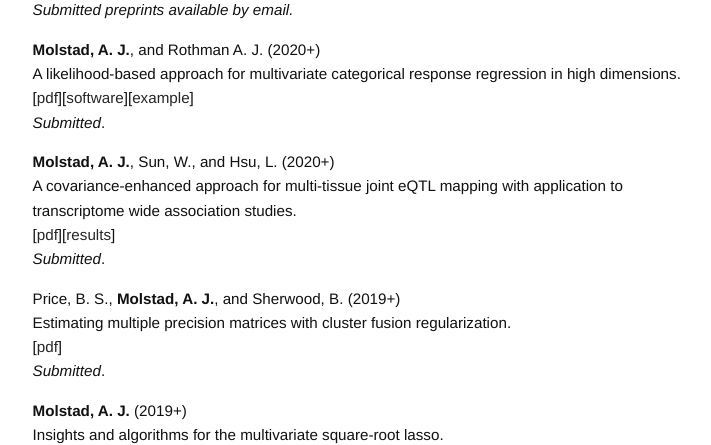
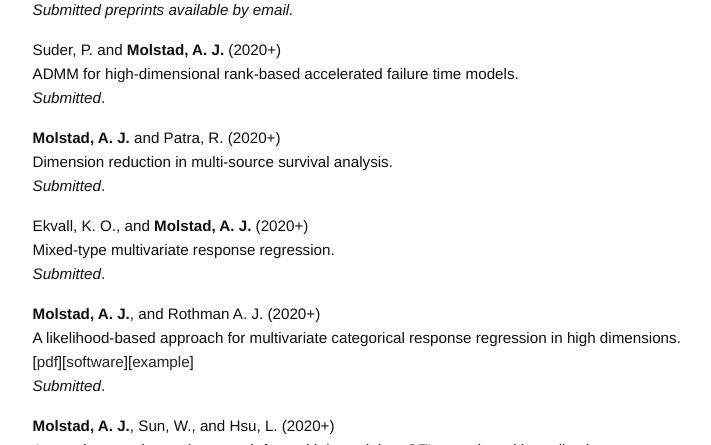
Before and after one commit to ajmolstad/ajmolstad.github.io, a Jekyll site: the page built from research.md, in a window 1280 px wide and 900 px high, cut to the strip 455-900 px from the top of the window. Shown: the whole strip, without its empty margins (275-986 px from the left). Built offline with Jekyll 4.4.1, drawn with Linux system fonts in a browser that asks for light colours.

Commit message:
Update research.md

```diff
--- a/research.md
+++ b/research.md
@@ -8,17 +8,17 @@ permalink: /research/
 
 *Submitted preprints available by email.*
 
-<!-- Suder, P. and **Molstad, A. J.** (2020+)<br>
+Suder, P. and **Molstad, A. J.** (2020+)<br>
 ADMM for high-dimensional rank-based accelerated failure time models.<br>
-*Submitted*. <br> -->
+*Submitted*. <br>
 
-<!-- **Molstad, A. J.** and Patra, R. (2020+)<br>
-Dimension reduction in high-dimensional pan-cancer survival analysis under proportional hazards. <br>
-*Submitted*. <br> -->
+**Molstad, A. J.** and Patra, R. (2020+)<br>
+Dimension reduction in multi-source survival analysis. <br>
+*Submitted*. <br>
 
-<!-- Ekvall, K. O., and **Molstad, A. J.** (2020+)<br>
+Ekvall, K. O., and **Molstad, A. J.** (2020+)<br>
 Mixed-type multivariate response regression. <br>
-*Submitted*.  <br> -->
+*Submitted*.  <br>
 
 **Molstad, A. J.**, and Rothman A. J. (2020+)<br>
 A likelihood-based approach for multivariate categorical response regression in high dimensions. <br>
```
